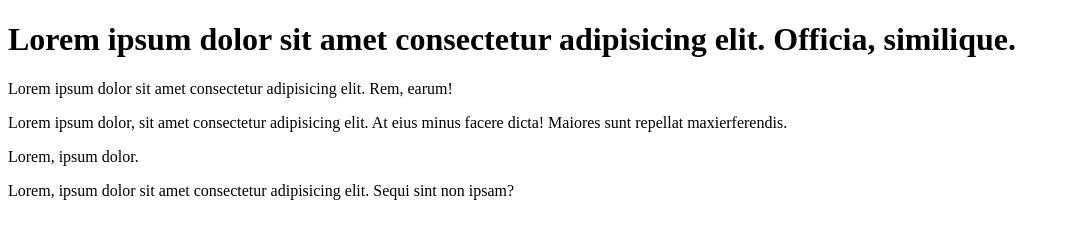
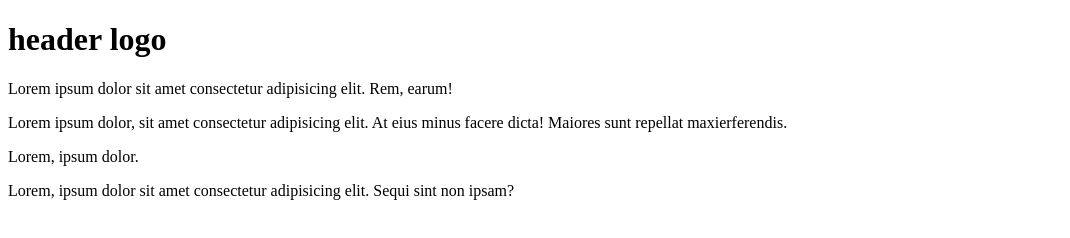
Before and after one commit to bal-alexej/gittest, a plain HTML site: page git_tutorial/work/hello.html in a window 1280 px wide. Shown: the whole page, without its empty margins (0-1070 px from the left). Drawn offline with Linux system fonts and the light colour scheme.

Commit message:
proverka

```diff
--- a/git_tutorial/work/hello.html
+++ b/git_tutorial/work/hello.html
@@ -12,7 +12,7 @@
 </head>
 
 <body>
-    <h1>Lorem ipsum dolor sit amet consectetur adipisicing elit. Officia, similique.</h1>
+    <h1>header logo</h1>
     <p>Lorem ipsum dolor sit amet consectetur adipisicing elit. Rem, earum!</p>
     <p>Lorem ipsum dolor, sit amet consectetur adipisicing elit. At eius minus facere dicta! Maiores sunt repellat
         maxierferendis.</p>
```
